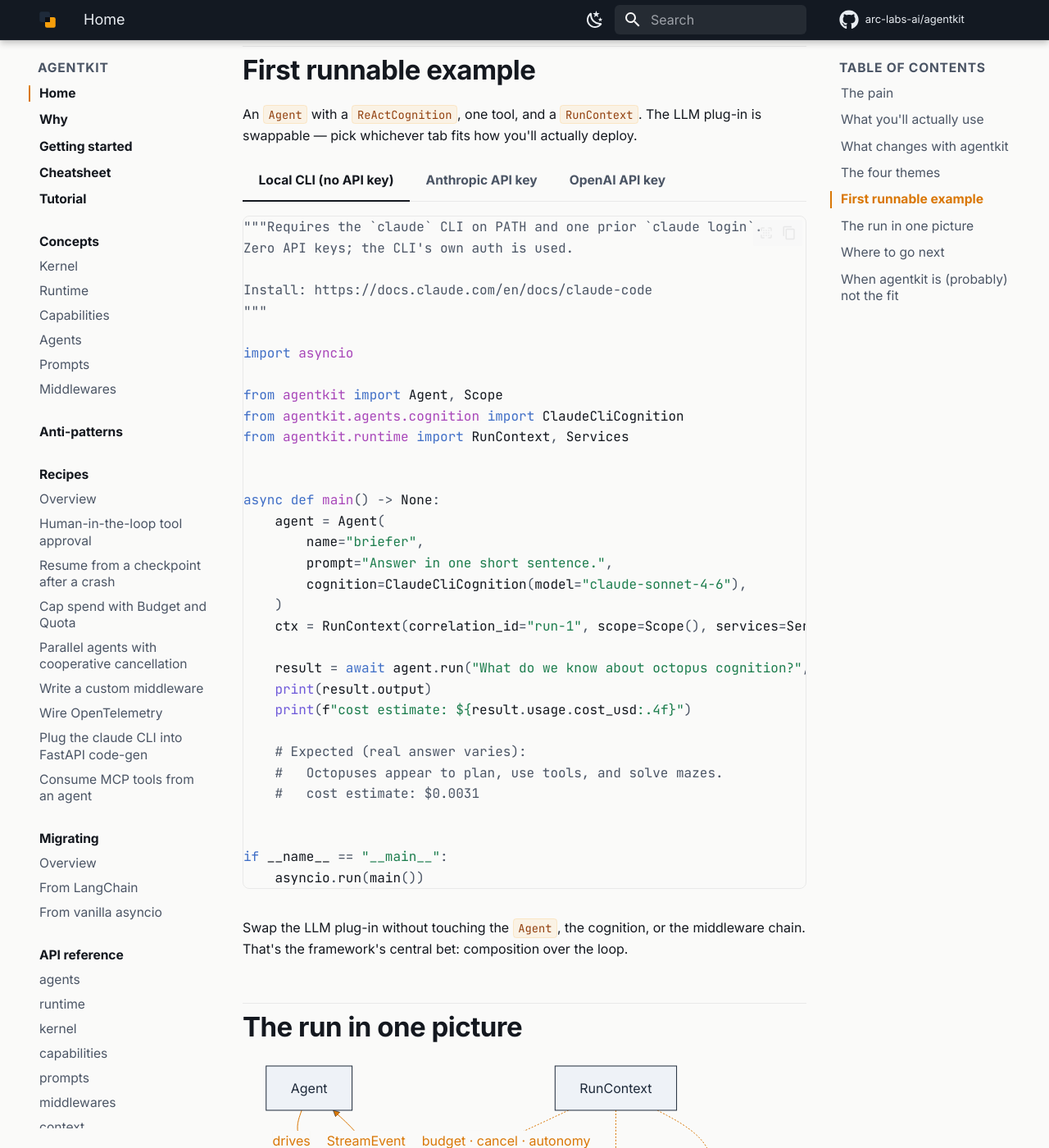
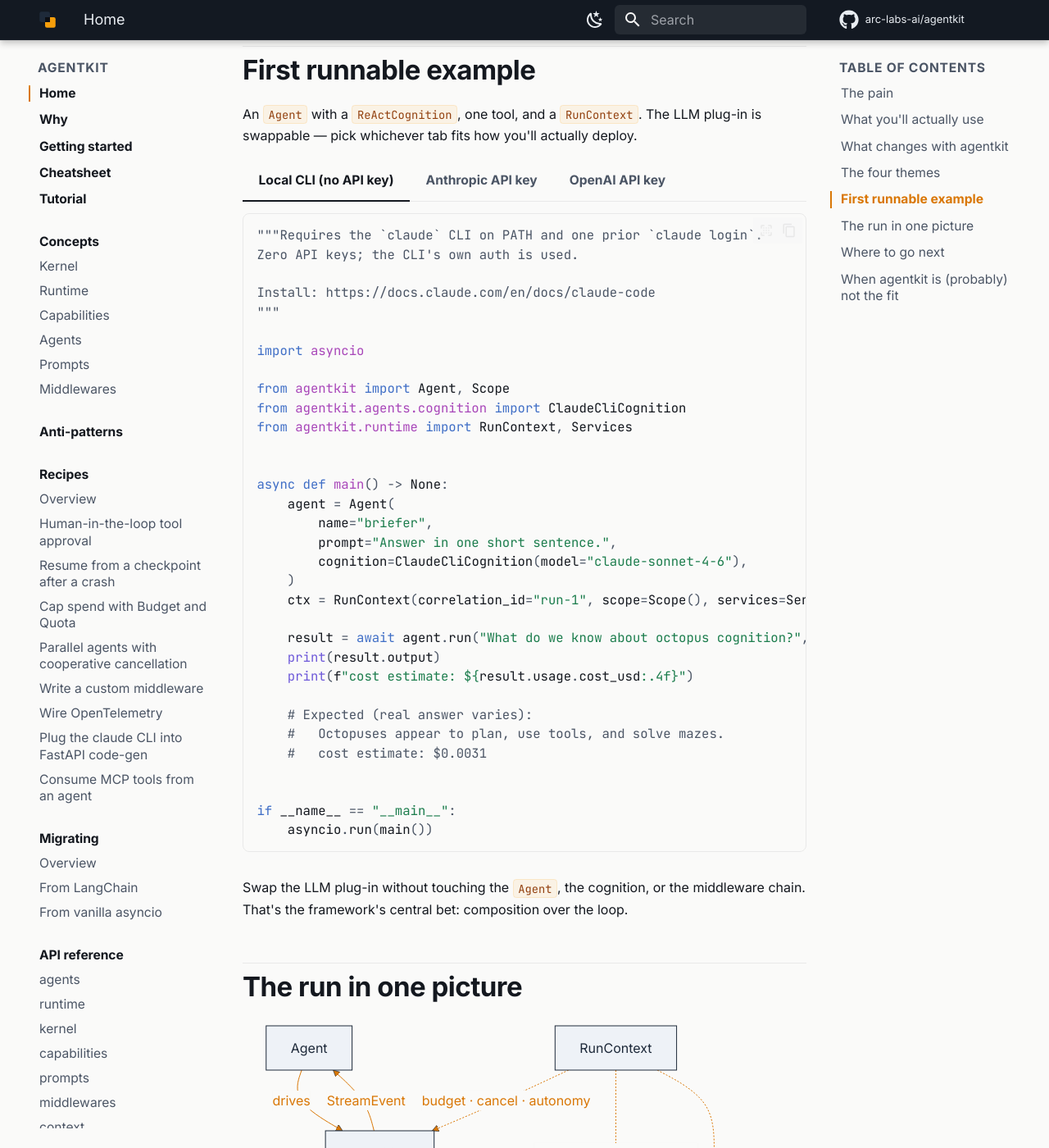
Before and after one commit to arc-labs-ai/agentkit, an MkDocs documentation site: the page built from docs/index.md, in a window 1280 px wide and 1400 px high, scrolled down 3958 px. Shown: the whole window at 82% size. Built offline with MkDocs 1.6.1 and Material for MkDocs 9.7.7, drawn with Linux system fonts in a browser that asks for light colours; comment, search, counter and statistics services are not loaded.

Commit message:
docs(css): tighten code-block spacing + guarantee horizontal scroll
Screenshot showed two problems on the tutorial's code snippets:
- Blank lines inside code fences ballooned vertically (line-height 1.6
  on code, on top of body's 1.65).
- Long lines clipped on narrow viewports (no explicit overflow-x
  behavior on the code element, so wide lines just ran off the edge).

Fixes in docs/stylesheets/extra.css §5 (Code blocks):

- Code font-size: 0.8rem → 0.78rem (screenshot showed code rendering
  larger than intended on the tutorial's copy-paste blocks).
- Code line-height: 1.6 → 1.5 (tighter leading; blank lines no longer
  eat 60% more vertical than a line of code should).
- Block margin: 1.1em → 0.9em (denser vertical rhythm between prose
  and consecutive code fences, which matters on dense pages like the
  cheatsheet and migration guides).
- Explicit container padding: 0.9em 1.05em on the inner <code>
  element so text isn't kissing the highlight border.
- overflow-x: auto guaranteed on both plain fences and the
  linenumber-table layout so wide lines scroll instead of clipping.
  For linenumber-table blocks, the .code cell scrolls and the linenos
  gutter stays put.

Reversible via CSS — disabling extra.css returns to Material defaults.

Verified: uv run mkdocs build --strict clean.

```diff
--- a/docs/stylesheets/extra.css
+++ b/docs/stylesheets/extra.css
@@ -589,14 +589,36 @@
 
 .md-typeset pre > code,
 .md-typeset .highlight code {
-  font-size: 0.8rem;
-  line-height: 1.6;
+  font-size: 0.78rem;
+  /* Code wants tighter leading than prose — 1.5 keeps blank lines from
+     ballooning while still readable. Prose stays at 1.65 via .md-typeset. */
+  line-height: 1.5;
 }
 
 .md-typeset .highlight,
 .md-typeset pre {
   border-radius: var(--rio-radius);
-  margin: 1.1em 0;
+  /* Slightly tighter than 1.1em so consecutive code blocks + prose don't
+     feel over-airy on dense pages (cheatsheet, migration guides). */
+  margin: 0.9em 0;
+}
+
+/* Proper container padding + guaranteed horizontal scroll on narrow
+   viewports. Material's default `.md-typeset pre > code` gets 1.05em of
+   inner padding; we set it explicitly so the code isn't kissing the border
+   AND long lines scroll instead of clip. */
+.md-typeset pre > code,
+.md-typeset .highlight > pre > code {
+  padding: 0.9em 1.05em;
+  overflow-x: auto;
+  display: block;
+}
+
+/* Line-numbered blocks use a table layout — target the .code cell directly
+   so the linenos gutter stays put and only the code column scrolls. */
+.md-typeset .highlighttable td.code > .highlight > pre > code {
+  padding: 0.9em 1.05em;
+  overflow-x: auto;
 }
 
 .md-typeset .highlight {
```
